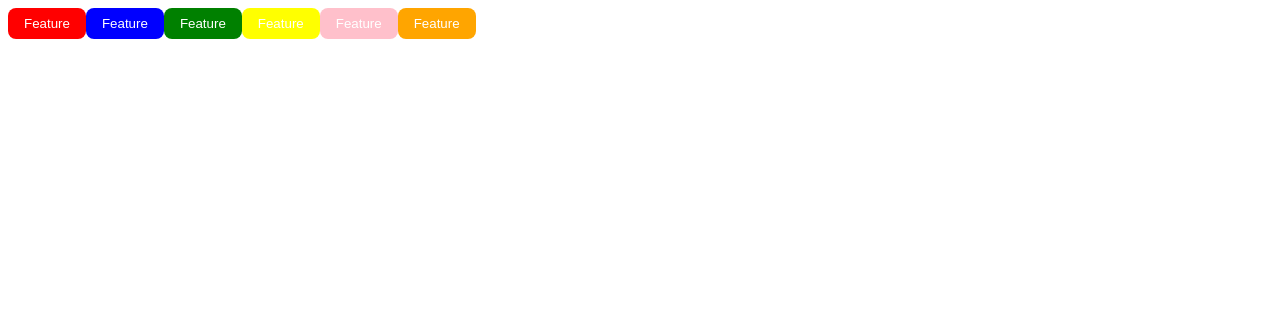
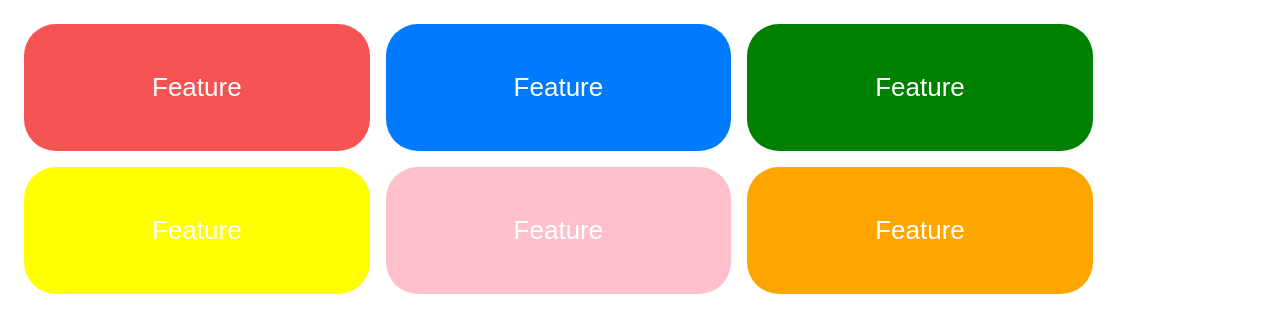
Before and after one commit to christopher-ridad/uil-spelling-app, a Next.js app: page / in a window 1280 px wide. Shown: the top 332 px of the page. Built offline with nearby package versions, Linux system fonts and the light colour scheme.

Commit message:
add button styling

```diff
--- a/app/globals.css
+++ b/app/globals.css
@@ -1,17 +1,38 @@
+.button-container {
+  display: flex;
+  flex-wrap: wrap;
+  gap: 1rem;
+  padding: 1rem;
+}
+
 .feature-button {
-  padding: 0.5rem 1rem;
-  border-radius: 0.5rem;
+  padding: 3rem 8rem;
+  border-radius: 2rem;
   color: white;
+  font-size: 26px;
   border: none;
   cursor: pointer;
+  transition: all 0.3s ease;
+}
+
+.feature-button:hover {
+  transform: scale(1.05);
 }
 
 .feature-button.red {
-  background-color: red;
+  background-color: #F65353;
+}
+
+.feature-button.red:hover {
+  background-color: #D20000;
 }
 
 .feature-button.blue {
-  background-color: blue;
+  background-color: #007AFF;
+}
+
+.feature-button.blue:hover {
+  background-color: #03468F;
 }
 
 .feature-button.green {
--- a/app/page.tsx
+++ b/app/page.tsx
@@ -2,7 +2,7 @@ import { FeatureButton } from '../components'
 
 export default function Home() {
     return (
-        <main>
+        <main className="button-container">
             <FeatureButton
                 color="red"
             >
```
